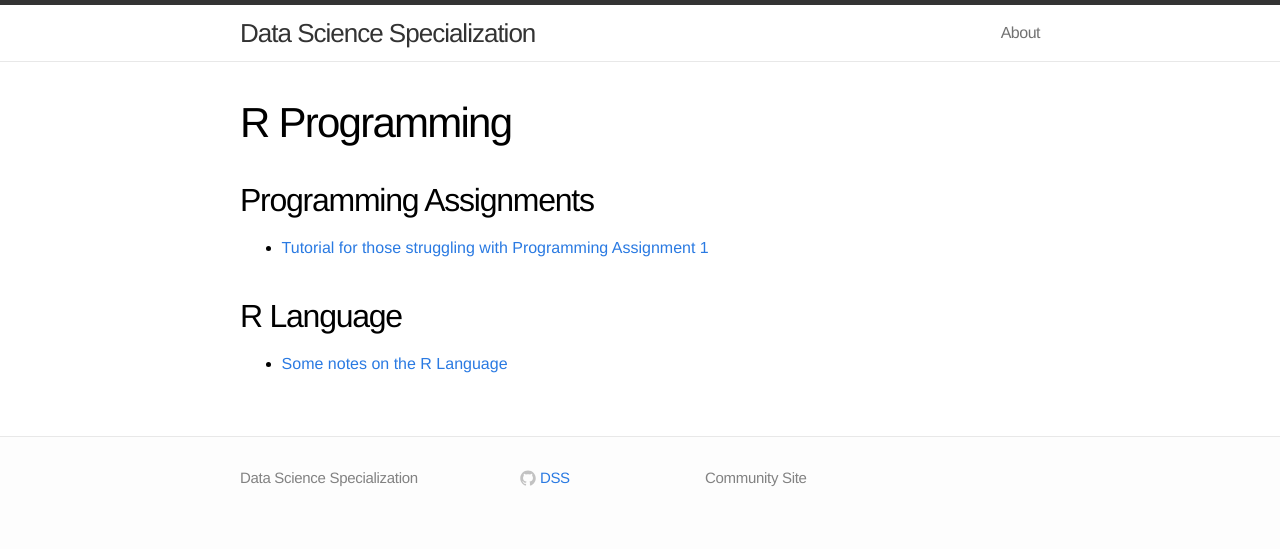
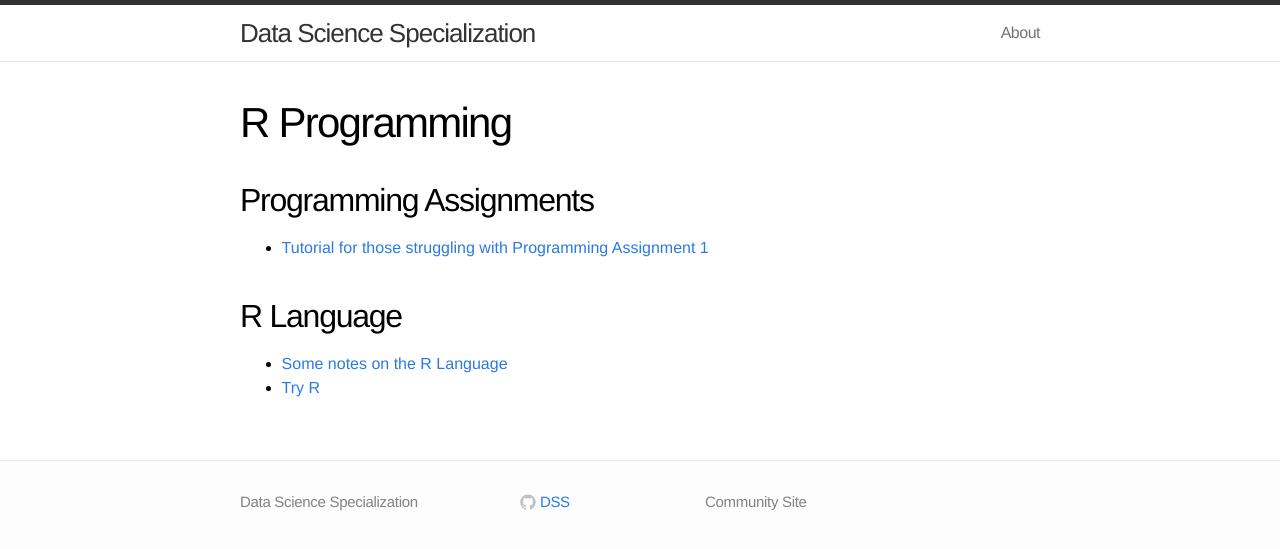
Before and after one commit to DataScienceSpecialization/DataScienceSpecialization.github.io, a Jekyll site: the page built from rprog.md, in a window 1280 px wide. Shown: the top 549 px of the page. Built offline with Jekyll 4.4.1, drawn with Linux system fonts in a browser that asks for light colours.

Commit message:
Add link to Code School's Try R free course
Much like Try Git, Try R is a free, online crash course
on the R language. Very helpful.

Signed-off-by: Felipe Balbi <balbi@kernel.org>

```diff
--- a/rprog.md
+++ b/rprog.md
@@ -12,3 +12,4 @@ permalink: /rprog/
 ## R Language
 
 - [Some notes on the R Language](http://lopezrj.github.io)
+- [Try R](http://tryr.codeschool.com/)
```
